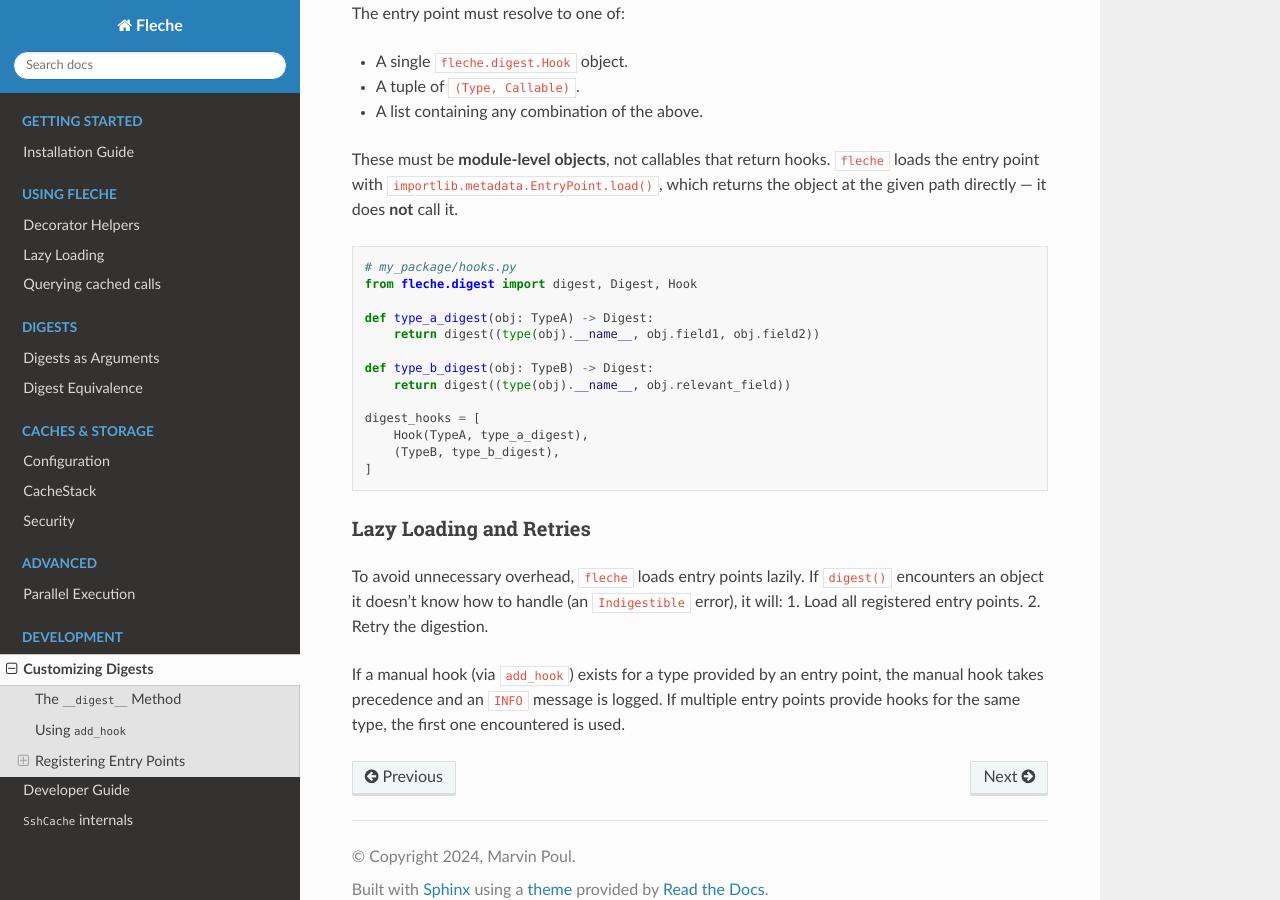
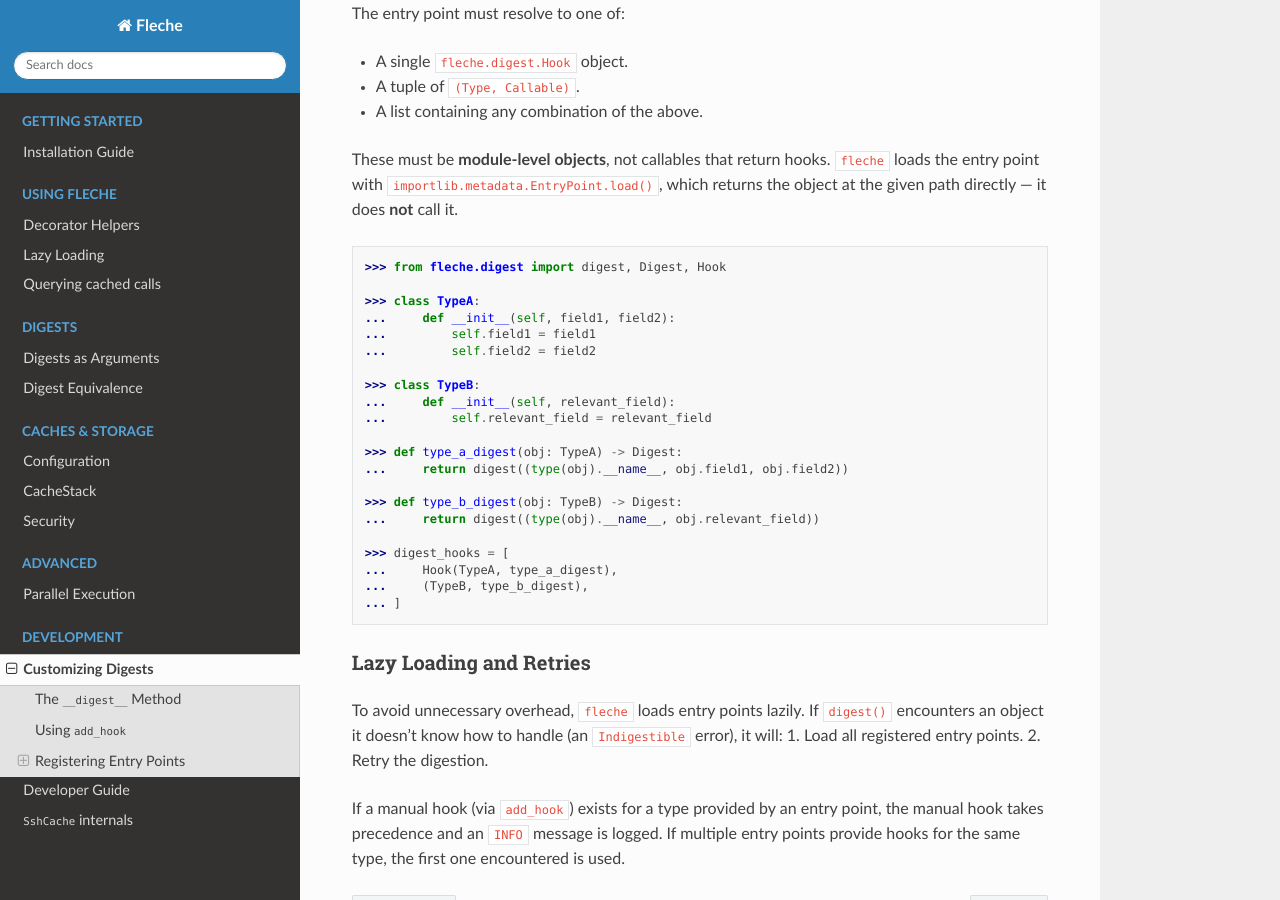
Before and after one commit to pmrv/fleche, a Sphinx documentation site: the page built from docs/dev/custom_digests.rst, in a window 1280 px wide and 900 px high, scrolled down 1622 px. Built offline with Sphinx 7.4.7 and the Read the Docs theme 3.1.0, drawn with Linux system fonts in a browser that asks for light colours; pages that are not in the unit, such as notebooks, are missing from menus.

Commit message:
docs(custom_digests): add TypeA/TypeB stub classes to make pycon block executable
Keep the code-block as pycon format (interactive session) but add minimal
stub class definitions for TypeA and TypeB so the example can be run as-is
in an interactive Python session.

Co-authored-by: Marvin Poul <pmrv@users.noreply.github.com>

```diff
--- a/docs/dev/custom_digests.rst
+++ b/docs/dev/custom_digests.rst
@@ -75,21 +75,29 @@ These must be **module-level objects**, not callables that return hooks.
 ``fleche`` loads the entry point with ``importlib.metadata.EntryPoint.load()``,
 which returns the object at the given path directly — it does **not** call it.
 
-.. code-block:: python
+.. code-block:: pycon
 
-   # my_package/hooks.py
-   from fleche.digest import digest, Digest, Hook
+   >>> from fleche.digest import digest, Digest, Hook
 
-   def type_a_digest(obj: TypeA) -> Digest:
-       return digest((type(obj).__name__, obj.field1, obj.field2))
+   >>> class TypeA:
+   ...     def __init__(self, field1, field2):
+   ...         self.field1 = field1
+   ...         self.field2 = field2
 
-   def type_b_digest(obj: TypeB) -> Digest:
-       return digest((type(obj).__name__, obj.relevant_field))
+   >>> class TypeB:
+   ...     def __init__(self, relevant_field):
+   ...         self.relevant_field = relevant_field
 
-   digest_hooks = [
-       Hook(TypeA, type_a_digest),
-       (TypeB, type_b_digest),
-   ]
+   >>> def type_a_digest(obj: TypeA) -> Digest:
+   ...     return digest((type(obj).__name__, obj.field1, obj.field2))
+
+   >>> def type_b_digest(obj: TypeB) -> Digest:
+   ...     return digest((type(obj).__name__, obj.relevant_field))
+
+   >>> digest_hooks = [
+   ...     Hook(TypeA, type_a_digest),
+   ...     (TypeB, type_b_digest),
+   ... ]
 
 Lazy Loading and Retries
 ~~~~~~~~~~~~~~~~~~~~~~~~
```
